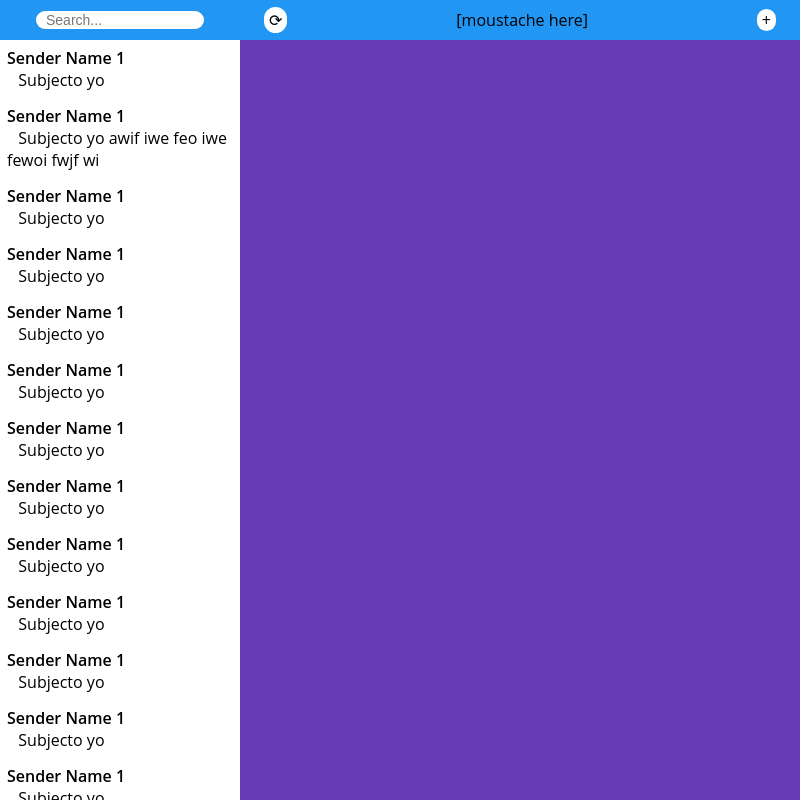
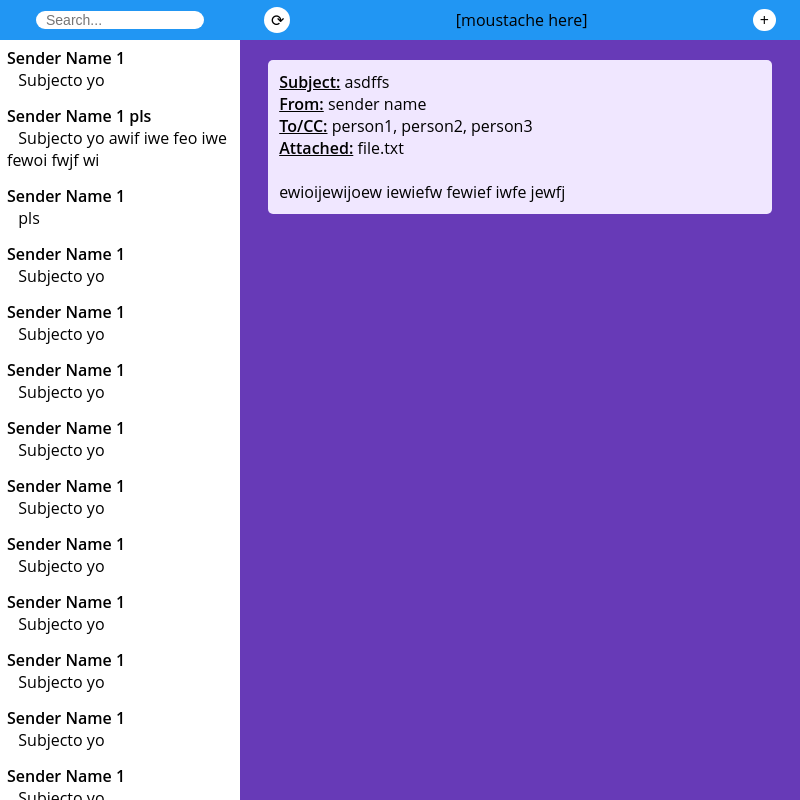
Before and after one commit to CyrusRoshan/Posteur, an Electron app: page electron/index.html in a window 800 px wide. Drawn offline with nearby package versions, Linux system fonts and the light colour scheme.

Commit message:
angular pls

```diff
--- a/electron/index.html
+++ b/electron/index.html
@@ -9,13 +9,14 @@
   </head>
   <body>
     <div id="root" ng-controller="EmailCtrl as emailCtrl">
-      <div id="left">
+      <div id="left" ng-class="emailCtrl.lolbugfix">
         <div class="bar" id="searchBar">
-          <input type="search" id="searchBox" placeholder="Search...">
+          <input type="search" id="searchBox" placeholder="Search..." onsearch="emailSearch(this)">
 
           </input>
         </div>
-        <div ng-class="{selectedLeftEmail: emailCtrl.isSelected(this)}" ng-click="emailCtrl.selectEmail(this)" ng-repeat="email in emailCtrl.emails" class="leftEmail">
+        <div class="buffer"></div>
+        <div ng-class="{selectedLeftEmail: emailCtrl.isSelected(this)}" ng-click="emailCtrl.selectEmail(this)" ng-repeat="email in displayedEmails" class="leftEmail">
           <div class="sender">
             {{email.sender}}
           </div>
@@ -36,8 +37,29 @@
             +
           </div>
         </div>
+        <div class="buffer"></div>
         <div id="mainView">
+          <div id="composeView">
 
+          </div>
+          <div id="readView">
+            <div id="readSubject">
+              <div class="preText">Subject:</div> asdffs
+            </div>
+            <div id="readSender">
+              <div class="preText">From:</div> sender name
+            </div>
+            <div id="readRecipients">
+              <div class="preText">To/CC:</div> person1, person2, person3
+            </div>
+            <div id="readAttachments">
+              <div class="preText">Attached:</div> file.txt
+            </div>
+            <br>
+            <div id="readMessage">
+              ewioijewijoew iewiefw fewief iwfe jewfj
+            </div>
+          </div>
         </div>
       </div>
     </div>
--- a/electron/index.js
+++ b/electron/index.js
@@ -1,5 +1,5 @@
 angular.module('EmailApp', [])
-  .controller('EmailCtrl', function() {
+  .controller('EmailCtrl', ['$scope', function($scope) {
     var emailCtrl = this;
     var selectedEmail = undefined;
 
@@ -7,6 +7,31 @@ angular.module('EmailApp', [])
       if (email === selectedEmail)
         return true;
       return false;
+    }
+
+    emailCtrl.lolbugfix = "";
+
+    emailSearch = function(search) {
+      var query = search.value.toLowerCase();
+      if (query === '') {
+        $scope.displayedEmails = emailCtrl.emails;
+      } else {
+        $scope.displayedEmails = emailCtrl.emails.filter(function(email){
+          if (email.sender.toLowerCase().includes(query) || email.subject.toLowerCase().includes(query) || email.body.toLowerCase().includes(query)) {
+            console.log('true');
+            return true;
+          }
+          console.log('false');
+          return false;
+        })
+        console.log($scope.displayedEmails);
+      }
+      emailCtrl.lolbugfix = "bugfix1";
+      $scope.$apply();
+      setTimeout(function() {
+        emailCtrl.lolbugfix = "bugfix2";
+        $scope.$apply();
+      }, 10);
     }
 
     emailCtrl.emails = [
@@ -17,14 +42,14 @@ angular.module('EmailApp', [])
         attachments: undefined
       },
       {
-        sender: 'Sender Name 1',
+        sender: 'Sender Name 1 pls',
         subject: 'Subjecto yo awif iwe feo iwe fewoi fwjf wi',
         body: 'Example body text',
         attachments: undefined
       },
       {
         sender: 'Sender Name 1',
-        subject: 'Subjecto yo',
+        subject: 'pls',
         body: 'Example body text',
         attachments: undefined
       }
@@ -39,8 +64,10 @@ angular.module('EmailApp', [])
             })
     }
 
-  emailCtrl.selectEmail = function(email) {
-    selectedEmail = email;
-  }
+    $scope.displayedEmails = emailCtrl.emails;
 
-  });
+    emailCtrl.selectEmail = function(email) {
+      selectedEmail = email;
+    }
+
+  }]);
--- a/electron/style.css
+++ b/electron/style.css
@@ -10,17 +10,20 @@ html, body {
   display: block;
   width: 30%;
   height: 100vh;
-  background-color: red;
   overflow: scroll;
+}
+
+.bugfix1 {
+  width: 29.99% !important;
+}
+
+.bugfix2 {
+  width: 29.999% !important;
 }
 
 .leftEmail {
   background-color: white;
   padding: 7px;
-}
-
-.leftEmail:nth-of-type(2) {
-  margin-top: 40px;
 }
 
 .leftEmail .sender {
@@ -82,7 +85,8 @@ html, body {
 
 #refresh {
   background-color: white;
-  padding: 5px;
+  padding-right: 6px;
+  padding-left: 7px;
   padding-top: 2px;
   padding-bottom: 2px;
   border-radius: 20px;
@@ -90,7 +94,7 @@ html, body {
 
 #compose {
   background-color: white;
-  padding: 5px;
+  padding: 7px;
   padding-top: 0px;
   padding-bottom: 0px;
   border-radius: 20px;
@@ -98,3 +102,23 @@ html, body {
 
 #logo {
 }
+
+#readView {
+  width: 86%;
+  margin-left: 5%;
+  background-color: #F0E7FF;
+  margin-top: 20px;
+  padding: 2%;
+  border-radius: 5px;
+  -webkit-user-select: initial;
+}
+
+#readView .preText {
+  display: inline;
+  text-decoration: underline;
+  font-weight: 600;
+}
+
+.buffer {
+  padding-top: 40px;
+}
```
